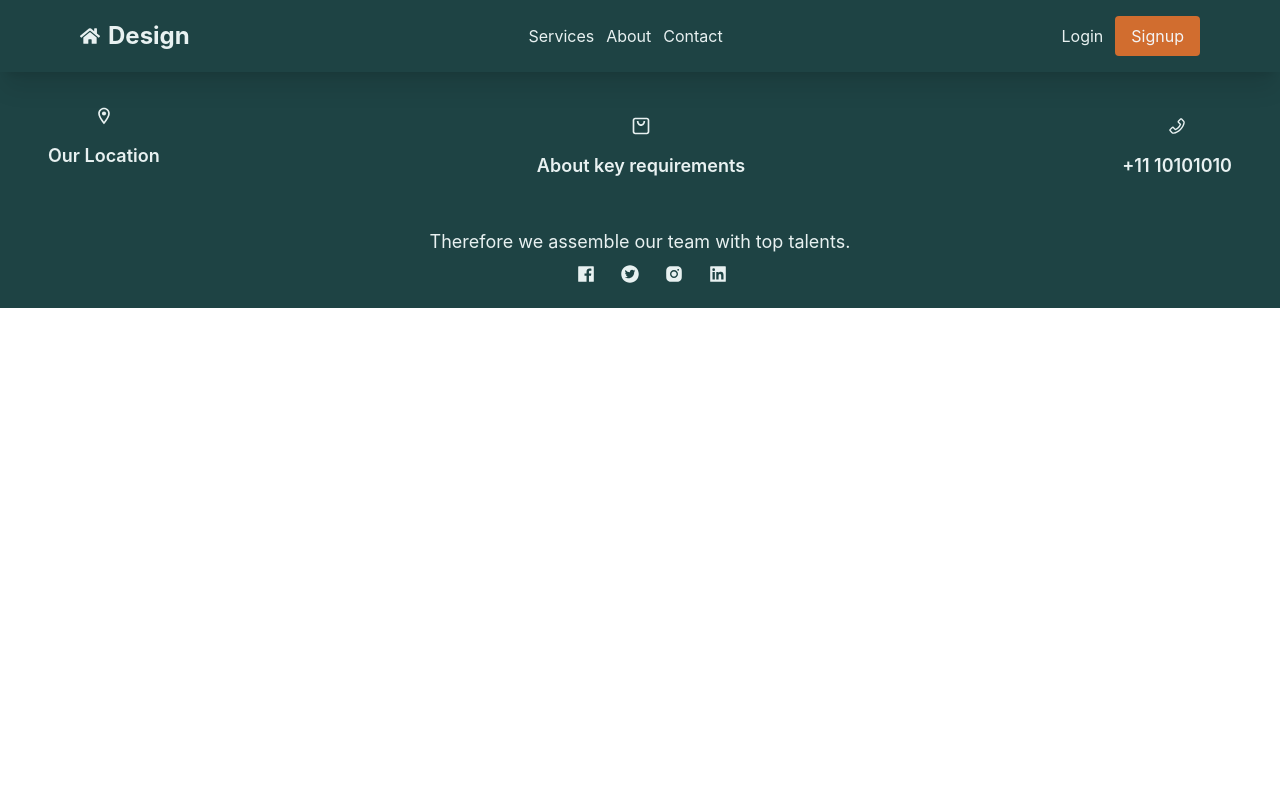
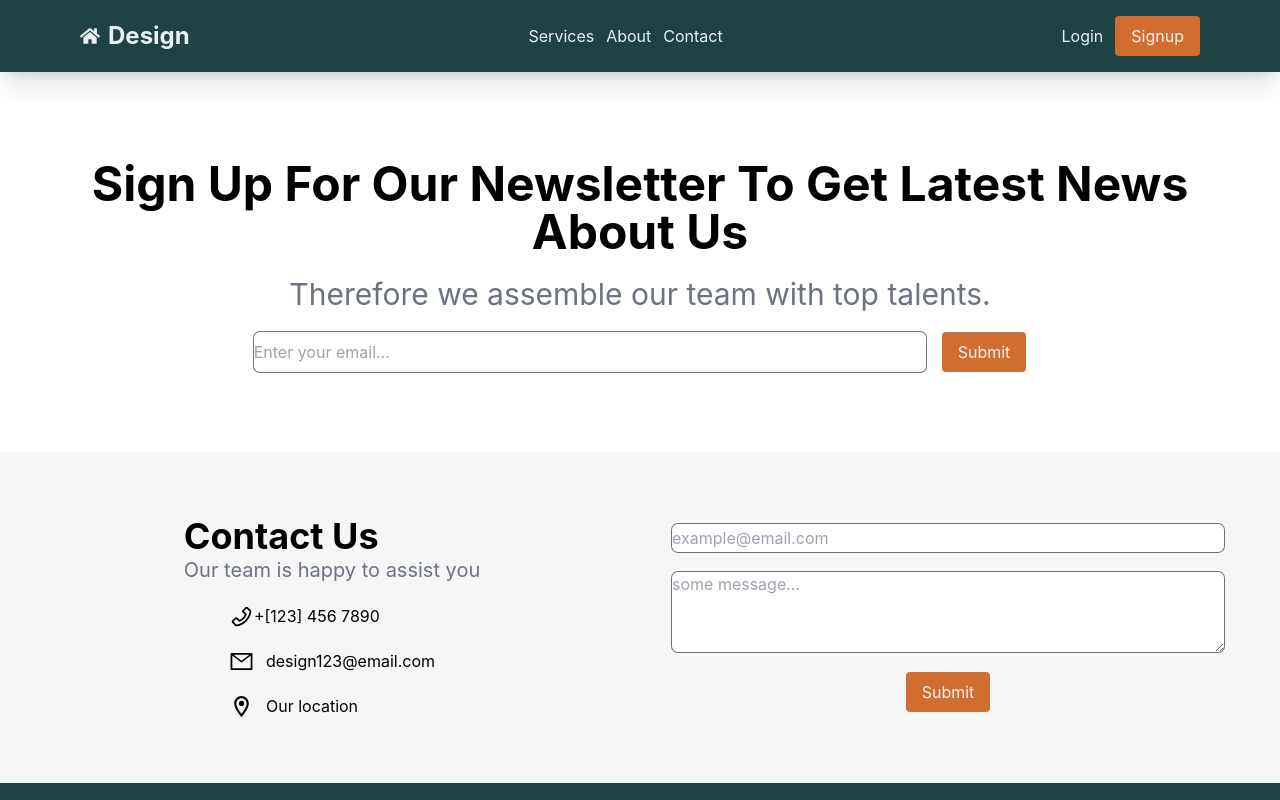
Before and after one commit to Dhruv-Gajjar/design-website, a Next.js app: page /contact in a window 1280 px wide. Shown: the top 800 px of the page. Built offline with nearby package versions, Linux system fonts and the light colour scheme.

Commit message:
Update contact.jsx

```diff
--- a/pages/contact.jsx
+++ b/pages/contact.jsx
@@ -1,7 +1,93 @@
-import React from "react";
+import { AiOutlinePhone, AiOutlineMail } from "react-icons/ai";
+import { MdOutlineLocationOn } from "react-icons/md";
 
 const contact = () => {
-  return <div className="text-5xl ">Contact</div>;
+  return (
+    <>
+      <div className="w-full h-full pt-20 text-center">
+        <div className="flex flex-col my-auto items-center justify-center p-20 space-y-5">
+          <h1 className="text-2xl md:text-3xl xl:text-5xl font-bold capitalize space-y-2">
+            sign up for our newsletter to get latest news about us
+          </h1>
+
+          <p className="text-xl md:text-2xl xl:text-3xl text-gray-500">
+            Therefore we assemble our team with top talents.
+          </p>
+
+          <div className="w-full h-full">
+            <form className="flex items-center justify-center space-x-4">
+              <input
+                type="text"
+                placeholder="Enter your email..."
+                className="w-[60%] h-10 ring-1 ring-gray-500 rounded-md"
+              />
+              <button
+                type="submit"
+                className="bg-[#d16d2f]  text-zinc-100 py-2 px-4 rounded
+              transition ease-in-out hover:-translate-y-1 hover:scale-110 hover:bg-[#ec7835] duration-300
+            "
+              >
+                Submit
+              </button>
+            </form>
+          </div>
+        </div>
+      </div>
+
+      <div className="bg-[#f6f6f6] p-8 grid-cols-1 md:grid grid-cols-2 gap-4">
+        <div className="flex flex-col items-center justify-center space-y-5 w-full h-full p-8">
+          <div className="">
+            <h1 className="text-4xl font-bold">Contact Us</h1>
+            <p className="text-xl text-gray-500">
+              Our team is happy to assist you
+            </p>
+          </div>
+
+          <div className="space-y-5">
+            <div className="flex items-startspace-x-3">
+              <AiOutlinePhone size={25} />
+              <p>+[123] 456 7890</p>
+            </div>
+
+            <div className="flex items-start space-x-3">
+              <AiOutlineMail size={25} />
+              <p>design123@email.com</p>
+            </div>
+
+            <div className="flex items-start space-x-3">
+              <MdOutlineLocationOn size={25} />
+              <p>Our location</p>
+            </div>
+          </div>
+        </div>
+
+        <div className="p-6">
+          <form className="flex flex-col items-center justify-center w-full h-full space-y-5">
+            <input
+              type="text"
+              placeholder="example@email.com"
+              className="w-full h-7 ring-1 ring-gray-500 rounded-md "
+            />
+
+            <textarea
+              type="text"
+              placeholder="some message..."
+              className="w-full h-20 ring-1 ring-gray-500 rounded-md"
+            />
+
+            <button
+              type="submit"
+              className="bg-[#d16d2f]  text-zinc-100 py-2 px-4 rounded
+              transition ease-in-out hover:-translate-y-1 hover:scale-110 hover:bg-[#ec7835] duration-300
+            "
+            >
+              Submit
+            </button>
+          </form>
+        </div>
+      </div>
+    </>
+  );
 };
 
 export default contact;
```
